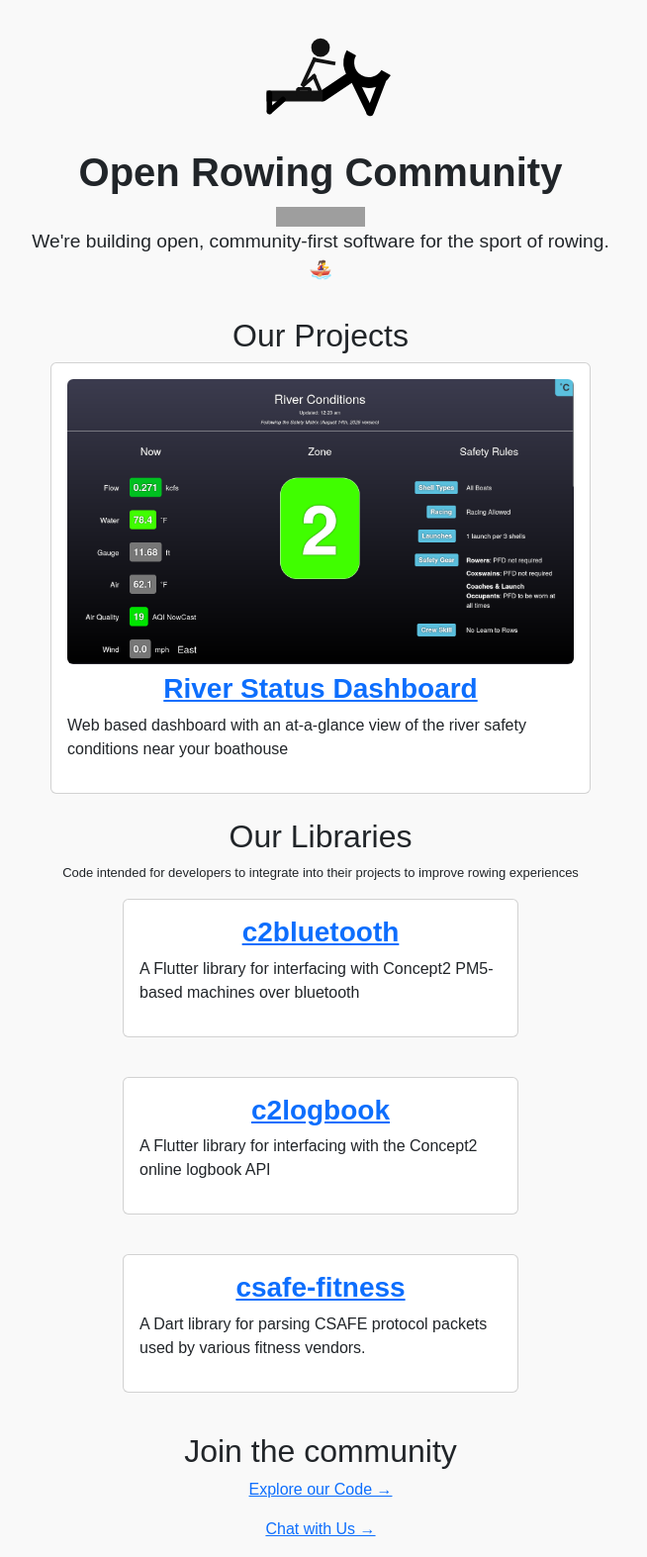
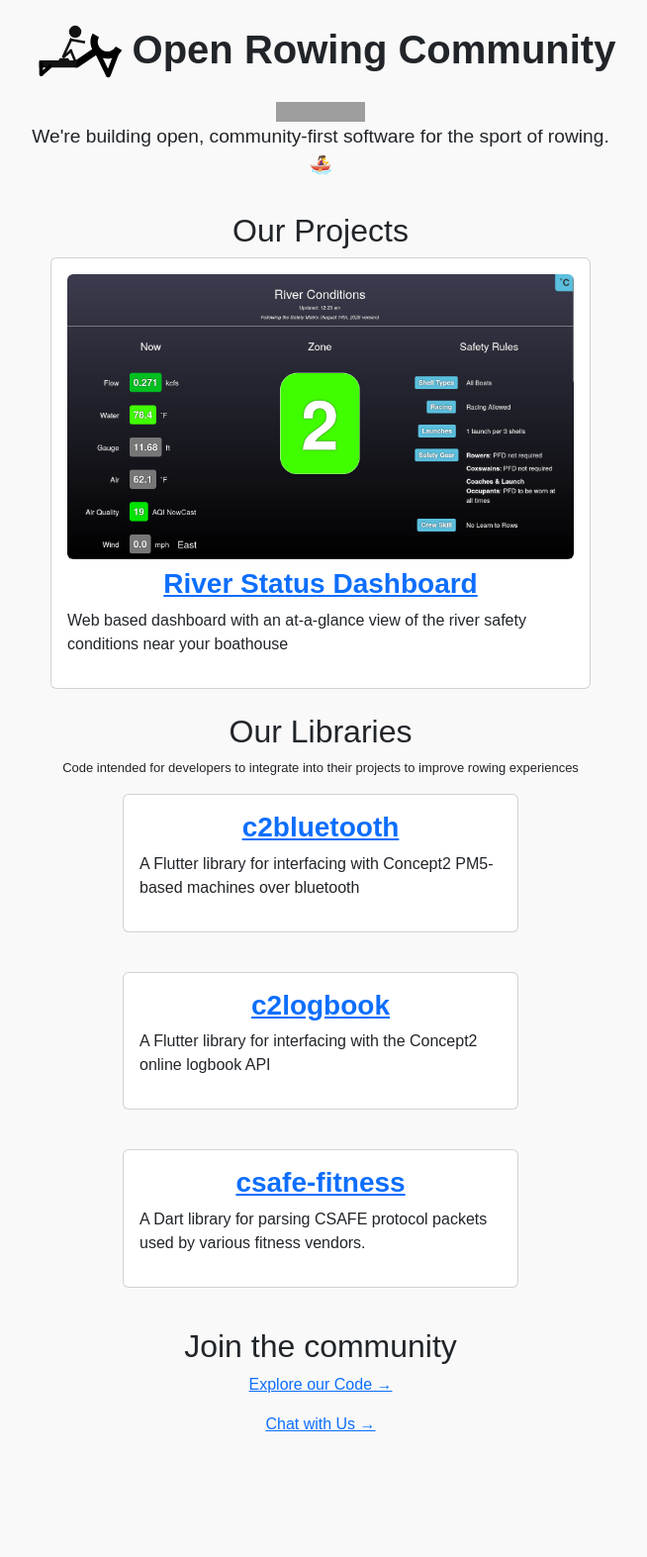
Before and after one commit to OpenRowingCommunity/openrowingcommunity.github.io, a Jekyll site: the page built from index.html, in a window 1280 px wide. Shown: the whole page at 99% size, without its empty margins (316-970 px from the left). Built offline with Jekyll 4.4.1, drawn with Linux system fonts in a browser that asks for light colours; comment, search, counter and statistics services are not loaded; after the commit the page ends 1467 px from its top, so only the background shows below that; grey boxes are pictures that could not be loaded.

Commit message:
make logo and title level with each other

```diff
--- a/_layouts/default.html
+++ b/_layouts/default.html
@@ -23,15 +23,15 @@
 		}
 
 		img.logo {
-			max-width: 150px;
-			margin-bottom: 1rem;
-			margin: 0 auto;
+			max-width: 100px;
 			display: block;
 		}
 
 		h1.siteTitle {
 			font-weight: bold;
 			text-align: center;
+			margin: auto;
+			margin-left: .5rem;
 		}
 
 		header > p {
@@ -49,6 +49,10 @@
 			gap: 1em;
 			flex-wrap: wrap;
 			justify-content: space-around;
+		}
+		.sidebyside {
+			display: flex;
+			flex-direction: row;
 		}
 		.flex-container > .card {
 			width: 400px;
--- a/index.html
+++ b/index.html
@@ -3,8 +3,10 @@ layout: default
 title: Open Rowing Community
 ---
 <header>
-  <img class="logo" src="/assets/logo.svg" alt="The Open Rowing Community logo depicting a stick figure on a rowing machine in a black line art and simple shapes style. The circle making up the flywheel is only a half circle, attempting to symbolize openness in the open source software sense." />
-  <h1 class="siteTitle">{{ page.title }}</h1>
+  <div class="sidebyside">
+    <img class="logo" src="/assets/logo.svg" alt="The Open Rowing Community logo depicting a stick figure on a rowing machine in a black line art and simple shapes style. The circle making up the flywheel is only a half circle, attempting to symbolize openness in the open source software sense." />
+    <h1 class="siteTitle">{{ page.title }}</h1>
+  </div>
 
   <a href="https://pub.dev/publishers/openrowing.com/packages"><img alt="Static Badge" src="https://img.shields.io/badge/pub.dev-openrowing.com-blue"></a>
   <p>
```
